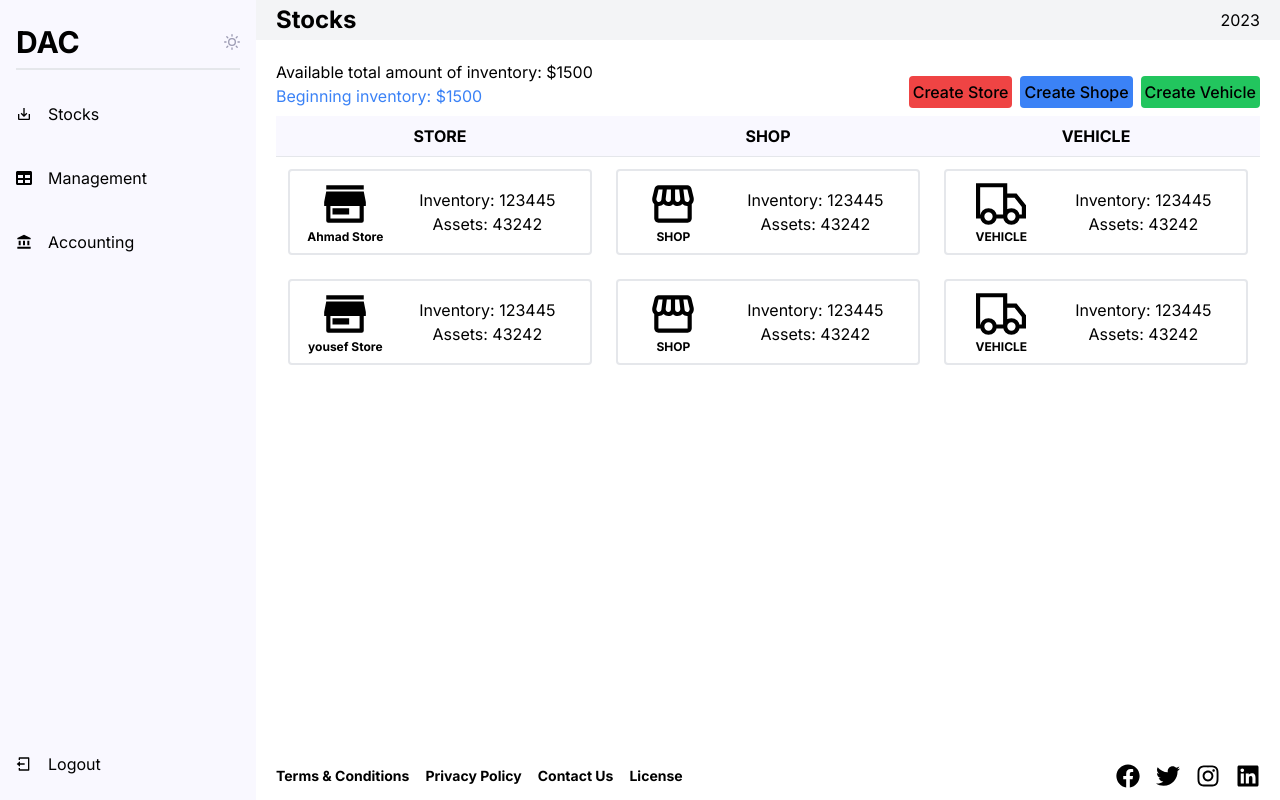
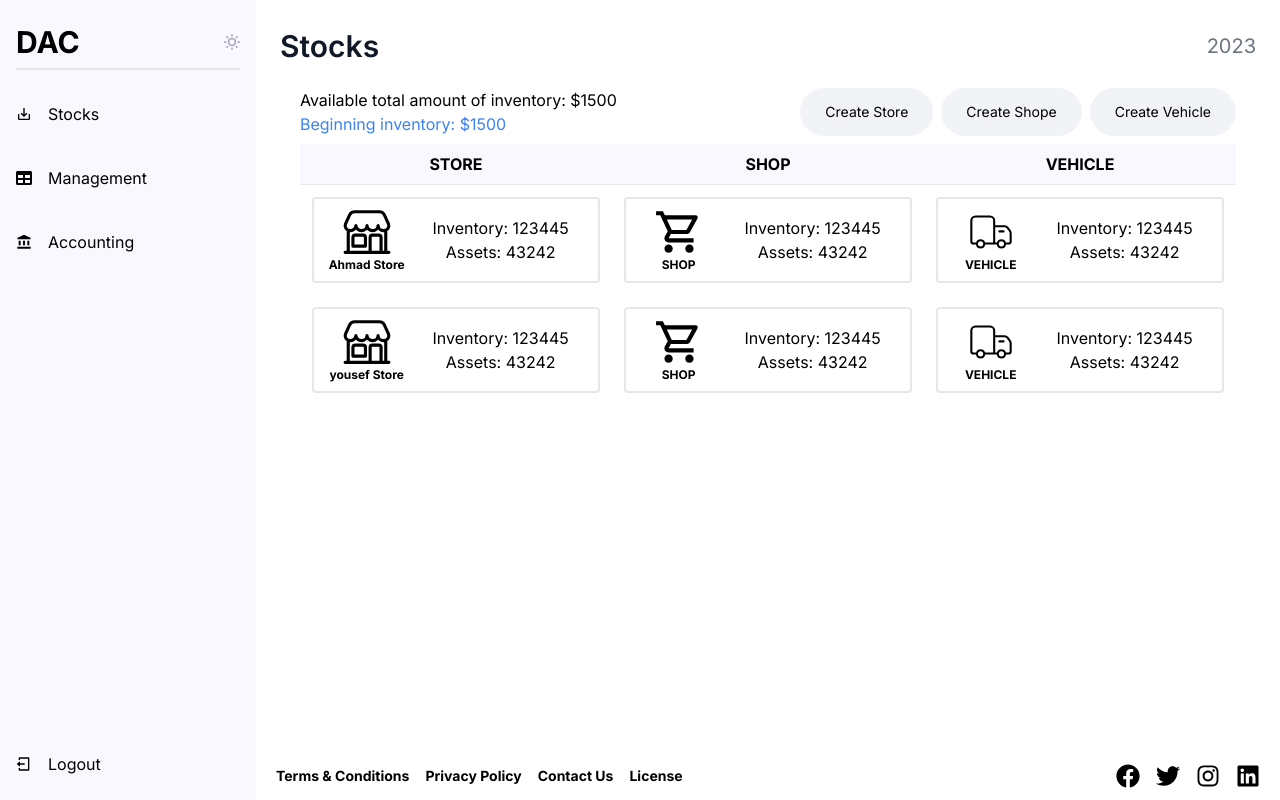
Before and after one commit to ahmadhassoun366/DAC-WebApp, a Next.js app: page /dashboard/pages/stocks in a window 1280 px wide. Built offline with nearby package versions, Linux system fonts and the light colour scheme.

Commit message:
adding some styles

```diff
--- a/src/app/dashboard/pages/accounting/page.tsx
+++ b/src/app/dashboard/pages/accounting/page.tsx
@@ -1,3 +1,9 @@
 export default function Accounting() {
-  return <h2 className="text-2xl font-bold mb-3 ">Accounting</h2>;
+  return (
+    <section className="container mx-auto p-6">
+      <h2 className="text-3xl font-semibold text-gray-900 dark:text-white">
+        Accounting
+      </h2>
+    </section>
+  );
 }
--- a/src/app/dashboard/pages/management/page.tsx
+++ b/src/app/dashboard/pages/management/page.tsx
@@ -1,9 +1,9 @@
 // @ts-nocheck
 "use client";
 
-import React from 'react';
-import { Tab, Tabs, TabList, TabPanel } from 'react-tabs';
-import 'react-tabs/style/react-tabs.css';
+import React from "react";
+import { Tab, Tabs, TabList, TabPanel } from "react-tabs";
+import "react-tabs/style/react-tabs.css";
 import { FaFileAlt } from "react-icons/fa";
 import { FaChartBar } from "react-icons/fa";
 import { VscSettings } from "react-icons/vsc";
@@ -11,18 +11,38 @@ import { MdWifiProtectedSetup } from "react-icons/md";
 
 export default function Management() {
   return (
-    <div>
-      <div className="flex justify-between items-center bg-gray-100 px-5 py-1">
-        <h2 className="text-2xl font-bold">Management</h2>
-        <h4>2023</h4>
+    <section className="container mx-auto p-6">
+      <div className=" py-1 flex  items-center justify-between  w-full">
+        <h2 className="text-3xl font-semibold text-gray-900 dark:text-white">Management</h2>
+        <h4 className="text-xl text-gray-500">2023</h4>
       </div>
-      <div className='p-5'>
+      <div className="p-5">
         <Tabs>
           <TabList>
-            <Tab><div className='flex items-center gap-1'><FaFileAlt /><h1>Main files</h1></div></Tab>
-            <Tab><div className='flex items-center gap-1'><FaChartBar /><h1>Reports</h1></div></Tab>
-            <Tab><div className='flex items-center gap-1'><VscSettings /><h1>Utilities</h1></div></Tab>
-            <Tab><div className='flex items-center gap-1'><MdWifiProtectedSetup /><h1>Setup</h1></div></Tab>
+            <Tab>
+              <div className="flex items-center gap-1">
+                <FaFileAlt />
+                <h1>Main files</h1>
+              </div>
+            </Tab>
+            <Tab>
+              <div className="flex items-center gap-1">
+                <FaChartBar />
+                <h1>Reports</h1>
+              </div>
+            </Tab>
+            <Tab>
+              <div className="flex items-center gap-1">
+                <VscSettings />
+                <h1>Utilities</h1>
+              </div>
+            </Tab>
+            <Tab>
+              <div className="flex items-center gap-1">
+                <MdWifiProtectedSetup />
+                <h1>Setup</h1>
+              </div>
+            </Tab>
           </TabList>
 
           <TabPanel>
@@ -45,6 +65,6 @@ export default function Management() {
           </TabPanel>
         </Tabs>
       </div>
-    </div>
+    </section>
   );
 }
--- a/src/app/dashboard/pages/stocks/page.tsx
+++ b/src/app/dashboard/pages/stocks/page.tsx
@@ -1,13 +1,15 @@
 import { GrDeliver } from "react-icons/gr";
-import { RiStore3Fill } from "react-icons/ri";
-import { MdStorefront } from "react-icons/md";
+import { MdOutlineShoppingCart } from "react-icons/md";
+import { IoStorefrontOutline } from "react-icons/io5";
+import Button from "@/components/internal/button/button.component";
+import { CiDeliveryTruck } from "react-icons/ci";
 
 export default function Stocks() {
   return (
-    <div>
-      <div className="flex justify-between items-center bg-gray-100 px-5 py-1">
-        <h2 className="text-2xl font-bold">Stocks</h2>
-        <h4>2023</h4>
+    <section className="container mx-auto p-6">
+      <div className=" py-1 flex  items-center justify-between  w-full">
+        <h2 className="text-3xl font-semibold text-gray-900 dark:text-white">Stocks</h2>
+        <h4 className="text-xl text-gray-500">2023</h4>
       </div>
       <div className="flex lg:justify-between lg:flex-row flex-col lg:items-end lg:pt-5 lg:pb-2 lg:px-5 items-center gap-3 justify-center">
         <div className="lg:text-start text-center">
@@ -15,9 +17,9 @@ export default function Stocks() {
           <h4 className="text-blue-500">Beginning inventory: $1500</h4>
         </div>
         <div className="flex gap-2 mb-2 lg:mb-0">
-          <button className="bg-red-500 rounded p-1 font-medium">Create Store</button>
-          <button className="bg-blue-500 rounded p-1 font-medium">Create Shope</button>
-          <button className="bg-green-500 rounded p-1 font-medium">Create Vehicle</button>
+          <Button className="secondary">Create Store</Button>
+          <Button className="secondary">Create Shope</Button>
+          <Button className="secondary">Create Vehicle</Button>
         </div>
       </div>
       <div className="px-5">
@@ -34,7 +36,9 @@ export default function Stocks() {
               <td className="text-center p-3">
                 <div className="flex lg:flex-row border-2 rounded p-2 hover:drop-shadow flex-col">
                   <div className="m-auto lg:w-2/6">
-                    <div className="flex justify-center"><RiStore3Fill size={50} /></div>
+                    <div className="flex justify-center">
+                      <IoStorefrontOutline size={50} />
+                    </div>
                     <p className="text-xs text-center font-bold">Ahmad Store</p>
                   </div>
                   <div className="w-4/6 items-center flex flex-col justify-center m-auto">
@@ -46,7 +50,9 @@ export default function Stocks() {
               <td className="text-center p-3">
                 <div className="flex lg:flex-row border-2 rounded p-2 hover:drop-shadow flex-col">
                   <div className="m-auto lg:w-2/6">
-                    <div className="flex justify-center"><MdStorefront size={50} /></div>
+                    <div className="flex justify-center">
+                      <MdOutlineShoppingCart size={50} />
+                    </div>
                     <p className="text-xs font-bold">SHOP</p>
                   </div>
                   <div className="w-4/6 items-center flex flex-col justify-center m-auto">
@@ -58,7 +64,9 @@ export default function Stocks() {
               <td className="text-center p-3">
                 <div className="flex lg:flex-row border-2 rounded p-2 hover:drop-shadow flex-col">
                   <div className="m-auto lg:w-2/6">
-                    <div className="flex justify-center"><GrDeliver size={50} /></div>
+                    <div className="flex justify-center">
+                      <CiDeliveryTruck size={50} />
+                    </div>
                     <p className="text-xs font-bold">VEHICLE</p>
                   </div>
                   <div className="w-4/6 items-center flex flex-col justify-center m-auto">
@@ -72,8 +80,12 @@ export default function Stocks() {
               <td className="text-center p-3">
                 <div className="flex lg:flex-row border-2 rounded p-2 hover:drop-shadow flex-col">
                   <div className="m-auto lg:w-2/6">
-                    <div className="flex justify-center"><RiStore3Fill size={50} /></div>
-                    <p className="text-xs text-center font-bold">yousef Store</p>
+                    <div className="flex justify-center">
+                      <IoStorefrontOutline size={50} />
+                    </div>
+                    <p className="text-xs text-center font-bold">
+                      yousef Store
+                    </p>
                   </div>
                   <div className="w-4/6 items-center flex flex-col justify-center m-auto">
                     <h1>Inventory: 123445</h1>
@@ -84,7 +96,9 @@ export default function Stocks() {
               <td className="text-center p-3">
                 <div className="flex lg:flex-row border-2 rounded p-2 hover:drop-shadow flex-col">
                   <div className="m-auto lg:w-2/6">
-                    <div className="flex justify-center"><MdStorefront size={50} /></div>
+                    <div className="flex justify-center">
+                      <MdOutlineShoppingCart size={50} />
+                    </div>
                     <p className="text-xs font-bold">SHOP</p>
                   </div>
                   <div className="w-4/6 items-center flex flex-col justify-center m-auto">
@@ -96,7 +110,9 @@ export default function Stocks() {
               <td className="text-center p-3">
                 <div className="flex lg:flex-row border-2 rounded p-2 hover:drop-shadow flex-col">
                   <div className="m-auto lg:w-2/6">
-                    <div className="flex justify-center"><GrDeliver size={50} /></div>
+                    <div className="flex justify-center">
+                      <CiDeliveryTruck size={50} />
+                    </div>
                     <p className="text-xs font-bold">VEHICLE</p>
                   </div>
                   <div className="w-4/6 items-center flex flex-col justify-center m-auto">
@@ -109,7 +125,6 @@ export default function Stocks() {
           </tbody>
         </table>
       </div>
-    </div>
-
+    </section>
   );
 }
--- a/src/components/internal/button/button.scss
+++ b/src/components/internal/button/button.scss
@@ -45,7 +45,18 @@
 
     @apply hover:bg-ablue-400;
   }
+  &.red {
+    @apply bg-ared-500;
+    @apply text-white;
 
+    @apply hover:bg-ared-400;
+  }
+  &.green {
+    @apply bg-green-500;
+    @apply text-white;
+
+    @apply hover:bg-green-400;
+  }
   &.secondary {
     @apply bg-ghostly_grey-50;
 
```
Lines whose indentation alone changed are shown as unchanged.
